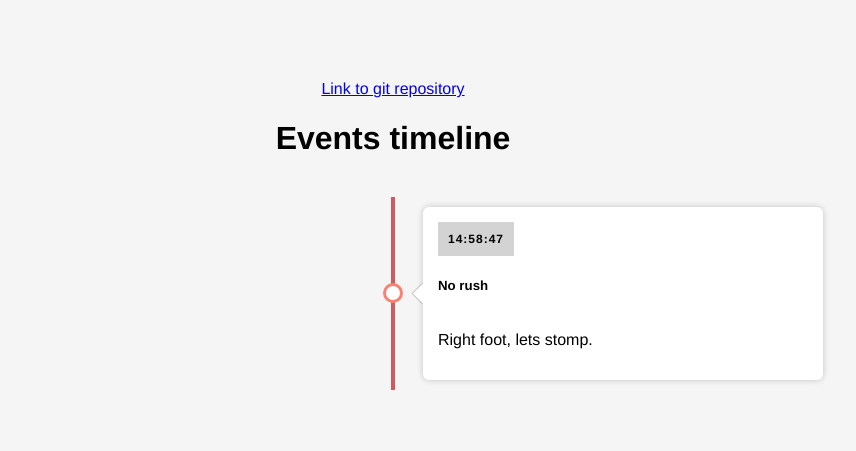
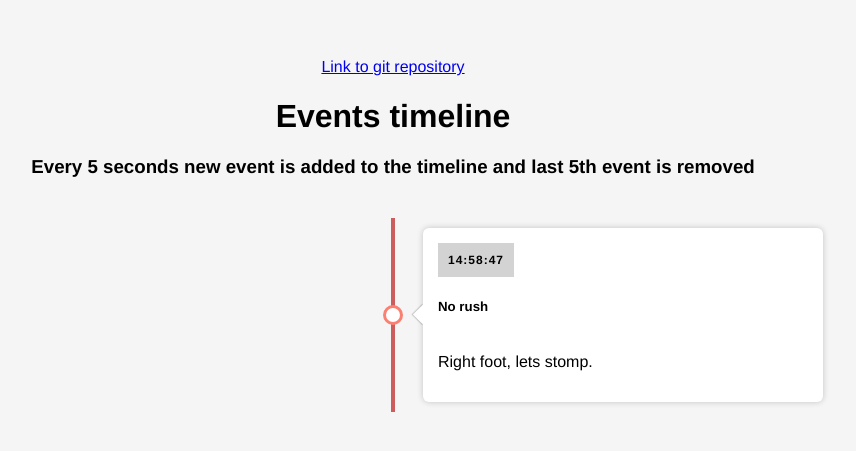
Before and after one commit to PovilasU/React-Timeline, a React (Create React App) app: page / in a window 1280 px wide. Shown: the part 155-606 px from the top of the page, without its empty margins (247-1103 px from the left). Built offline with nearby package versions, Linux system fonts and the light colour scheme.

Commit message:
Added page description

```diff
--- a/src/App.css
+++ b/src/App.css
@@ -16,7 +16,9 @@ body {
   width: 100%;
 }
 
-h1 {
+h1,
+h2,
+h3 {
   text-align: center;
 }
 .link-container {
--- a/src/App.js
+++ b/src/App.js
@@ -10,6 +10,10 @@ function App() {
         </a>
       </div>
       <h1>Events timeline</h1>
+      <h3>
+        Every 5 seconds new event is added to the timeline and last 5th event is
+        removed
+      </h3>
       <Timeline />
     </>
   );
```
